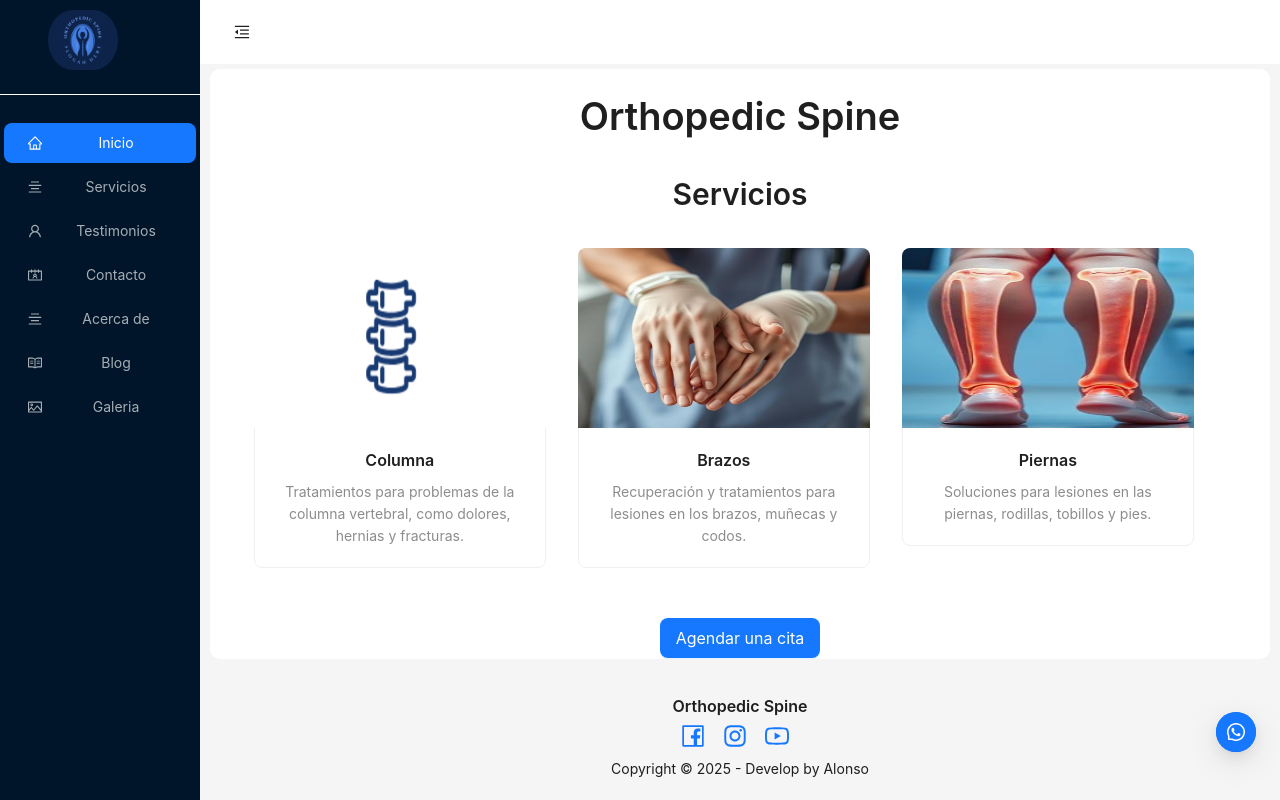
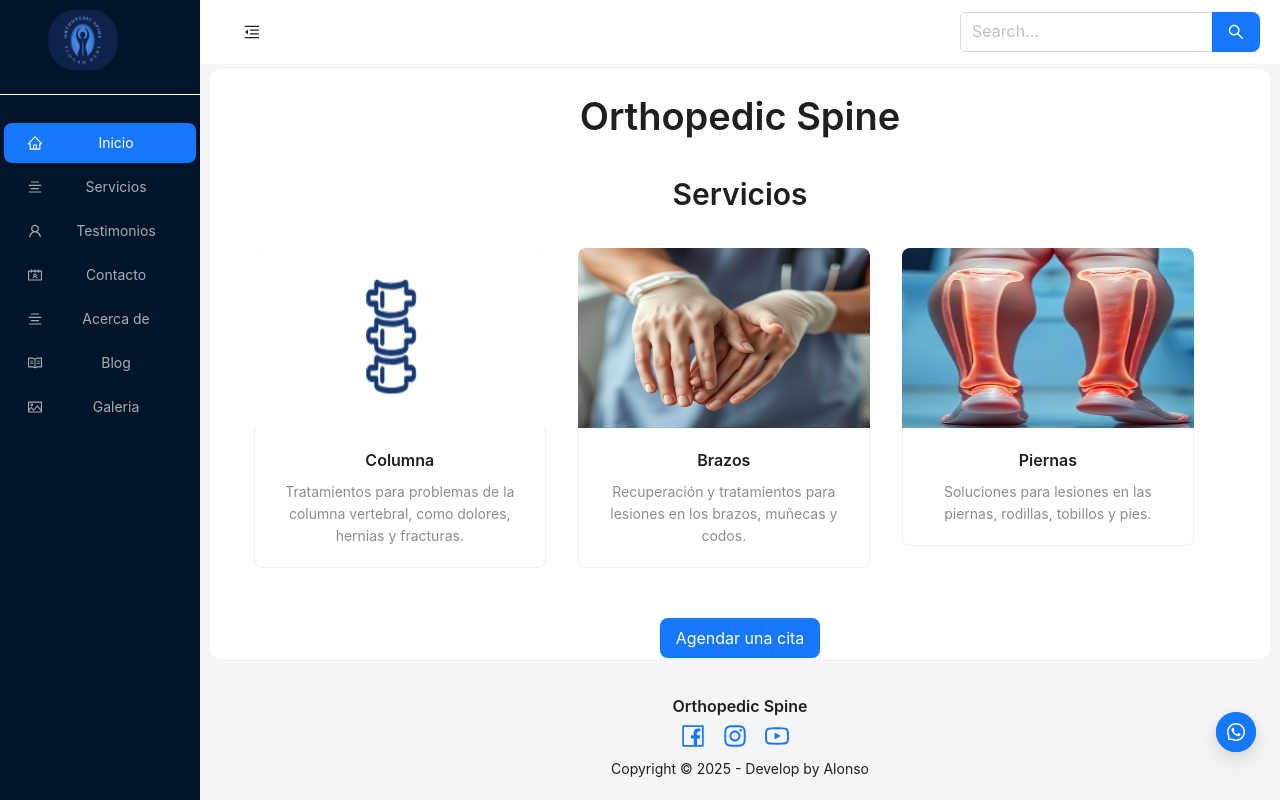
Before and after one commit to Alonsovn/orthopedic-spine-ui, a React (Vite) app: page / in a window 1280 px wide. Built offline with nearby package versions, Linux system fonts and the light colour scheme.

Commit message:
Add search bar

```diff
--- a/src/Components/AppHeader/index.tsx
+++ b/src/Components/AppHeader/index.tsx
@@ -1,13 +1,17 @@
 import { MenuFoldOutlined, MenuUnfoldOutlined } from "@ant-design/icons";
-import { Button, Layout, theme } from "antd";
+import { Button, Input, Layout, theme } from "antd";
 import { RootState } from "../../Redux/store";
 import { useDispatch, useSelector } from "react-redux";
 import { toggleCollapseSiderMenu } from "../../Redux/Slices/uiSlice";
+import { useNavigate } from "react-router-dom";
 
 const { Header } = Layout;
+const { Search } = Input;
 
 const AppHeader: React.FC = () => {
   const dispatch = useDispatch();
+  const navigate = useNavigate();
+
   const {
     token: { colorBgContainer },
   } = theme.useToken();
@@ -15,10 +19,17 @@ const AppHeader: React.FC = () => {
   const collapsed = useSelector(
     (state: RootState) => state.ui.siderMenuCollapsed
   );
+
+  const handleSearch = (value: string) => {
+    if (value.trim()) {
+      navigate(`/search?q=${encodeURIComponent(value)}`);
+    }
+  };
+
   return (
     <Header
       style={{
-        padding: 0,
+        padding: "0 20px",
         background: colorBgContainer,
         display: "flex",
         alignItems: "center",
@@ -32,9 +43,19 @@ const AppHeader: React.FC = () => {
           fontSize: "16px",
           width: 64,
           height: 64,
-          marginLeft: "10px",
         }}
       />
+
+      <div style={{ flex: 1, display: "flex", justifyContent: "flex-end" }}>
+        <Search
+          placeholder="Search..."
+          allowClear
+          enterButton
+          size="large"
+          onSearch={handleSearch}
+          style={{ width: "100%", maxWidth: 300 }}
+        />
+      </div>
     </Header>
   );
 };
```
